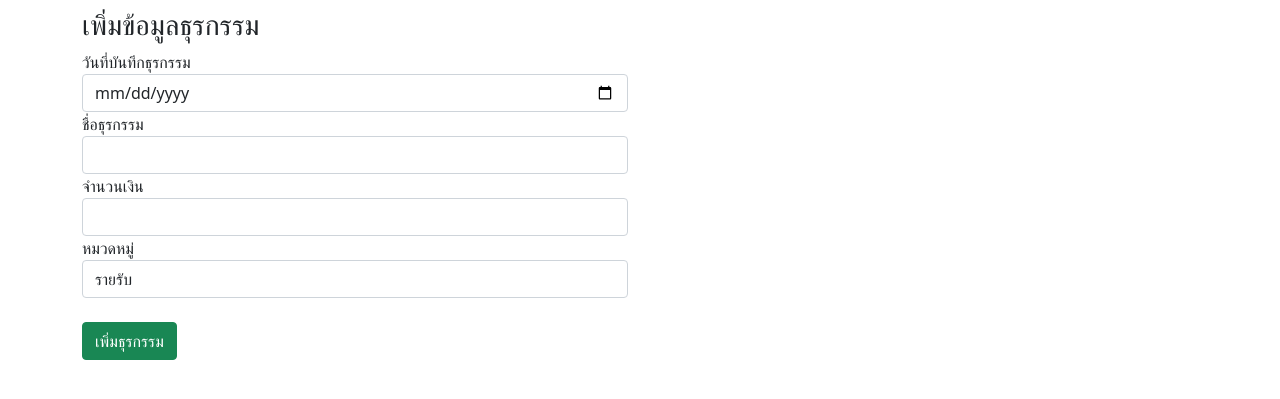
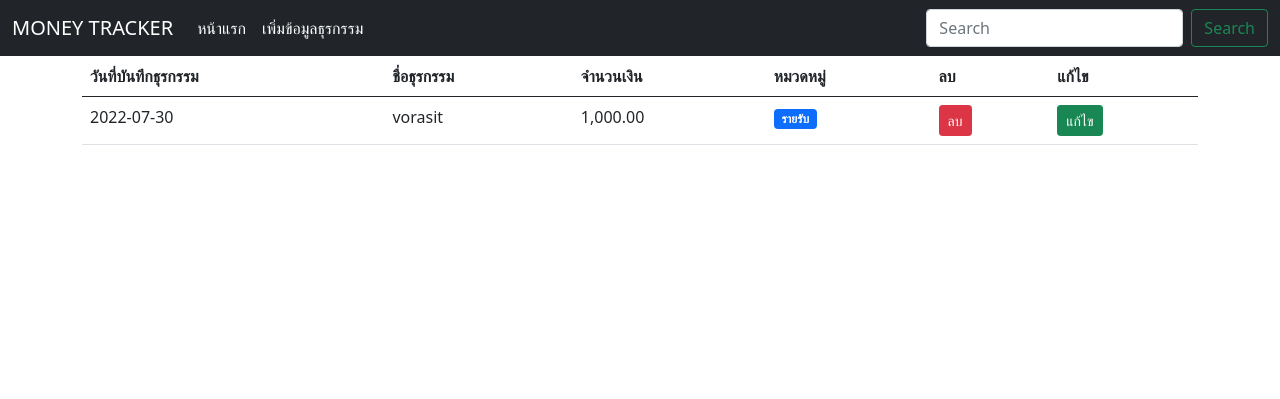
Before and after one commit to vorasit/python-project, a Flask app: page / in a window 1280 px wide. Shown: the top 399 px of the page. Run offline with Flask 2, Linux system fonts and the light colour scheme; data comes from the database, SQL or seed files in the repository; both versions use the stored data as it was after the commit; some libraries are stand-ins or nearby versions.

Commit message:
show data and delete data

```diff
--- a/money_tracker_flask/app.py
+++ b/money_tracker_flask/app.py
@@ -20,7 +20,13 @@ class Statement(db.Model):
 
 db.create_all()
 
-@app.route('/')
+#ทำให้มีเครืองหมายคั่นตรงสกุลเงิน
+@app.template_filter()
+def currencyFormat(value):
+    value = float(value)
+    return "{:,.2f}".format(value)
+
+@app.route('/addForm')
 def addForm():
     return render_template("addForm.html")
 
@@ -36,5 +42,17 @@ def addStatement():
     db.session.commit()
     return redirect("/")
 
+@app.route("/")
+def showData():
+    statements = Statement.query.all()
+    return render_template("statements.html",statements=statements)
+
+@app.route("/delete/<int:id>")
+def deleteStatement(id):
+    statement = Statement.query.filter_by(id=id).first()
+    db.session.delete(statement)
+    db.session.commit()
+    return redirect("/")
+
 if __name__ == "__main__":
     app.run(debug=True)
--- a/money_tracker_flask/templates/layout.html
+++ b/money_tracker_flask/templates/layout.html
@@ -7,8 +7,34 @@
     <title>โปรแกรมจัดการบัญชีรายรับ-รายจ่าย</title>
     <link href="https://cdn.jsdelivr.net/npm/bootstrap@5.0.2/dist/css/bootstrap.min.css" rel="stylesheet" integrity="sha384-EVSTQN3/azprG1Anm3QDgpJLIm9Nao0Yz1ztcQTwFspd3yD65VohhpuuCOmLASjC" crossorigin="anonymous">
     <script src="https://cdn.jsdelivr.net/npm/bootstrap@5.0.2/dist/js/bootstrap.bundle.min.js" integrity="sha384-MrcW6ZMFYlzcLA8Nl+NtUVF0sA7MsXsP1UyJoMp4YLEuNSfAP+JcXn/tWtIaxVXM" crossorigin="anonymous"></script>
+
+    <script src="https://cdn.jsdelivr.net/npm/@popperjs/core@2.11.5/dist/umd/popper.min.js" integrity="sha384-Xe+8cL9oJa6tN/veChSP7q+mnSPaj5Bcu9mPX5F5xIGE0DVittaqT5lorf0EI7Vk" crossorigin="anonymous"></script>
+<script src="https://cdn.jsdelivr.net/npm/bootstrap@5.2.0/dist/js/bootstrap.min.js" integrity="sha384-ODmDIVzN+pFdexxHEHFBQH3/9/vQ9uori45z4JjnFsRydbmQbmL5t1tQ0culUzyK" crossorigin="anonymous"></script>
 </head>
 <body>
+    <nav class="navbar navbar-expand-lg navbar-dark bg-dark">
+        <div class="container-fluid">
+          <a class="navbar-brand" href="/">MONEY TRACKER</a>
+          <button class="navbar-toggler" type="button" data-bs-toggle="collapse" data-bs-target="#navbarSupportedContent" aria-controls="navbarSupportedContent" aria-expanded="false" aria-label="Toggle navigation">
+            <span class="navbar-toggler-icon"></span>
+          </button>
+          <div class="collapse navbar-collapse" id="navbarSupportedContent">
+            <ul class="navbar-nav me-auto mb-2 mb-lg-0">
+              <li class="nav-item">
+                <a class="nav-link active" aria-current="page" href="/">หน้าแรก</a>
+              </li>
+              <li class="nav-item">
+                <a class="nav-link active" aria-current="page" href="/addForm">เพิ่มข้อมูลธุรกรรม</a>
+              </li>
+
+            </ul>
+            <form class="d-flex">
+              <input class="form-control me-2" type="search" placeholder="Search" aria-label="Search">
+              <button class="btn btn-outline-success" type="submit">Search</button>
+            </form>
+          </div>
+        </div>
+      </nav>
     {% block body %}
 
     {% endblock %}
--- /dev/null
+++ b/money_tracker_flask/templates/statements.html
@@ -0,0 +1,32 @@
+{% extends "layout.html" %}
+
+{% block body %}
+<div class="container">
+    <table class="table table-hover">
+        <thead>
+            <tr>
+                <th>วันที่บันทึกธุรกรรม</th>
+                <th>ชื่อธุรกรรม</th>
+                <th>จำนวนเงิน</th>
+                <th>หมวดหมู่</th>
+                <th>ลบ</th>
+                <th>แก้ไข</th>
+            </tr>
+        </thead>
+        <tbody>
+            {% for item in statements%}
+            <tr>
+                <td>{{item.date}}</td>
+                <td>{{item.name}}</td>
+                <td>{{item.amount | currencyFormat}}</td>
+                <td><span class="badge bg-primary">{{item.category}}</span></td>
+                <td><a href="/delete/{{item.id}}" class="btn btn-sm btn-danger">ลบ</a></td>
+                <td><a href="#" class="btn btn-sm btn-success">แก้ไข</a></td>
+            </tr>
+            {% endfor %}
+        </tbody>
+    </table>
+</div>
+
+
+{% endblock %}
```
Also changed, not shown: money_tracker_flask/mystatement.db.
